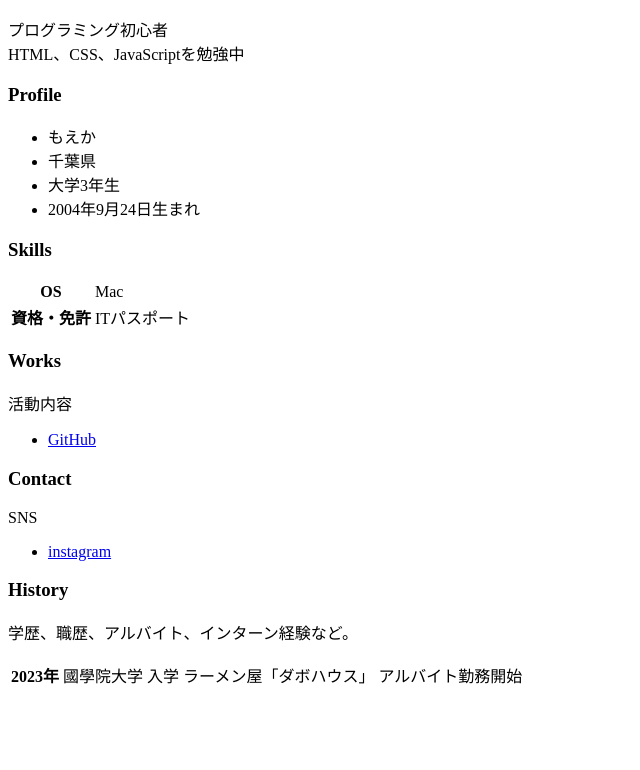
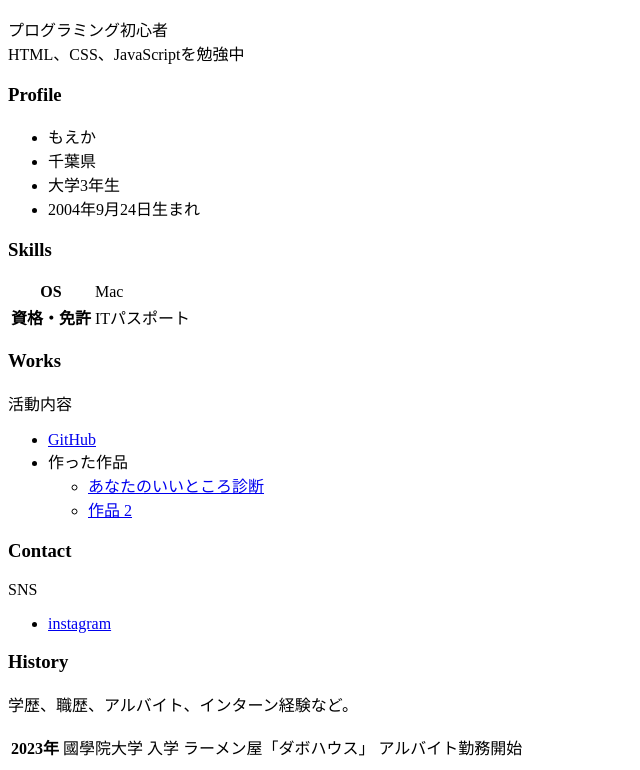
Before and after one commit to satomoeka/satomoeka.github.io, a plain HTML site: page index.html in a window 1280 px wide. Shown: the part 119-889 px from the top of the page, without its empty margins (0-640 px from the left). Before the commit the page ends 817 px from the top, so only its background shows below. Drawn offline with Linux system fonts and the light colour scheme.

Commit message:
Update index.html

```diff
--- a/index.html
+++ b/index.html
@@ -37,6 +37,13 @@
     <p>活動内容</p>
     <ul>
       <li><a href="https://satomoeka.github.io/">GitHub</a></li>
+      <li>
+        作った作品
+        <ul>
+          <li><a href="https://satomoeka.github.io/assessment/assessment.html">あなたのいいところ診断</a></li>
+          <li><a href="https://example.com/">作品 2</a></li>
+        </ul>
+      </li>
     </ul>
 
     <h3>Contact</h3>
```
